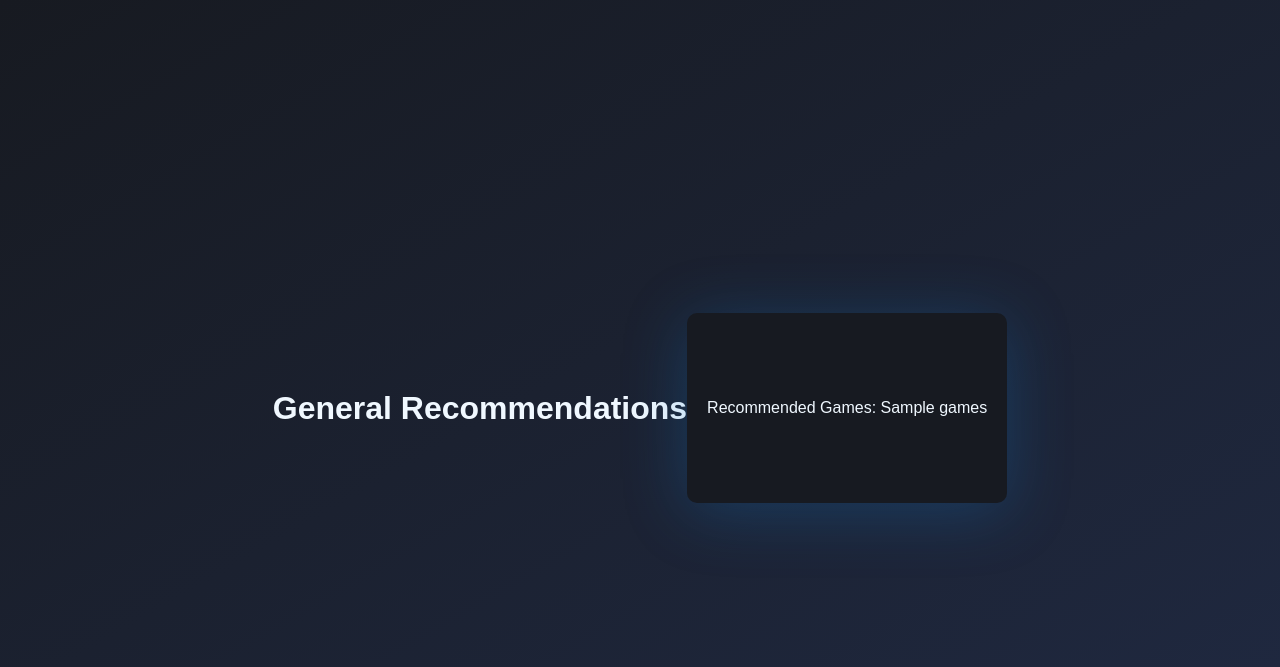
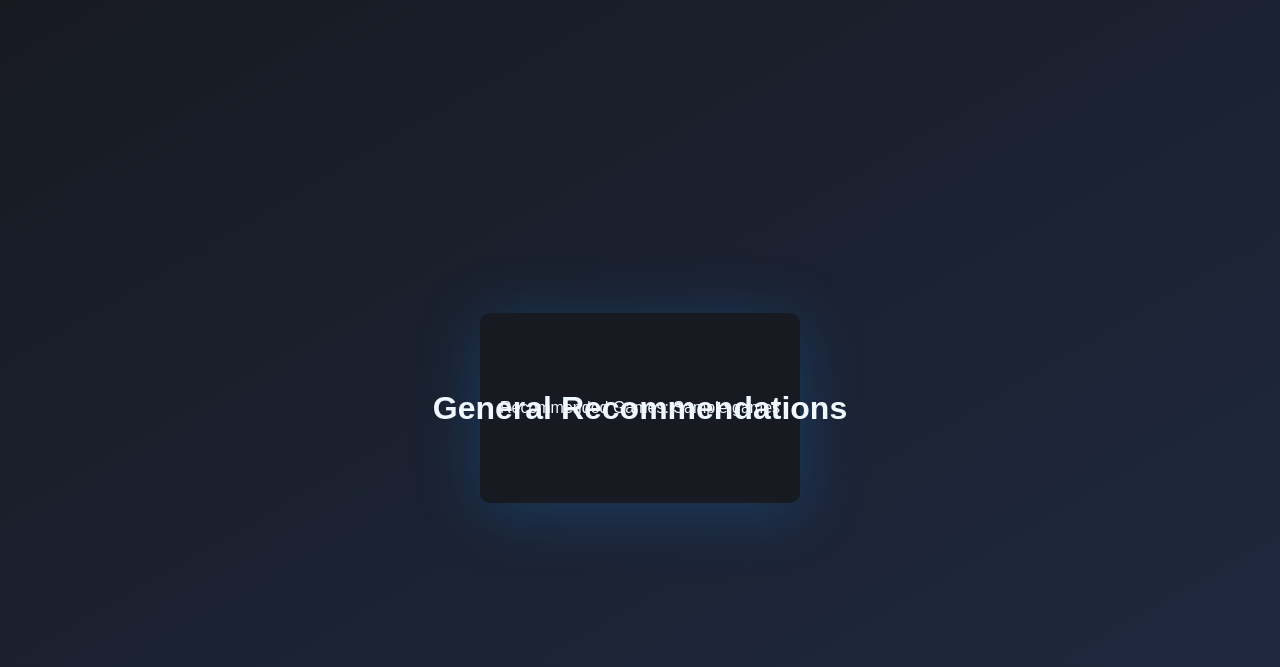
Before and after one commit to LTost/hackathon_prosjekt-2026-steamify, a Flask app: template templates/Recommended games.html in a window 1280 px wide. Shown: the top 667 px of the page. Run offline with Flask 3, Linux system fonts and the light colour scheme; the template is opened without the code that fills it: most values are stand-ins (such as "Sample title", 1, 10 or a date in 2020).

Commit message:
Update Recommended games.html

```diff
--- a/templates/Recommended games.html
+++ b/templates/Recommended games.html
@@ -109,7 +109,7 @@
 </style>
 
 
-    <h1 class="recommendations-title" style="color: aliceblue;">General Recommendations</h1>
+    <h1 class="recommendations-title" style="color: aliceblue; position:absolute;">General Recommendations</h1>
 <div class="container" id="results" style="text-align: center; color: aliceblue; padding: 20px; min-height: 150px; display: flex; align-items: center; justify-content: center;">Recommended Games: {{ games }}</div>
 <div style="position: fixed; bottom: 20px; left: 50%; transform: translateX(-50%); display: flex; gap: 10px;">
     <a href="main.html" class="mainbtn">Back to Main Page</a>
```
